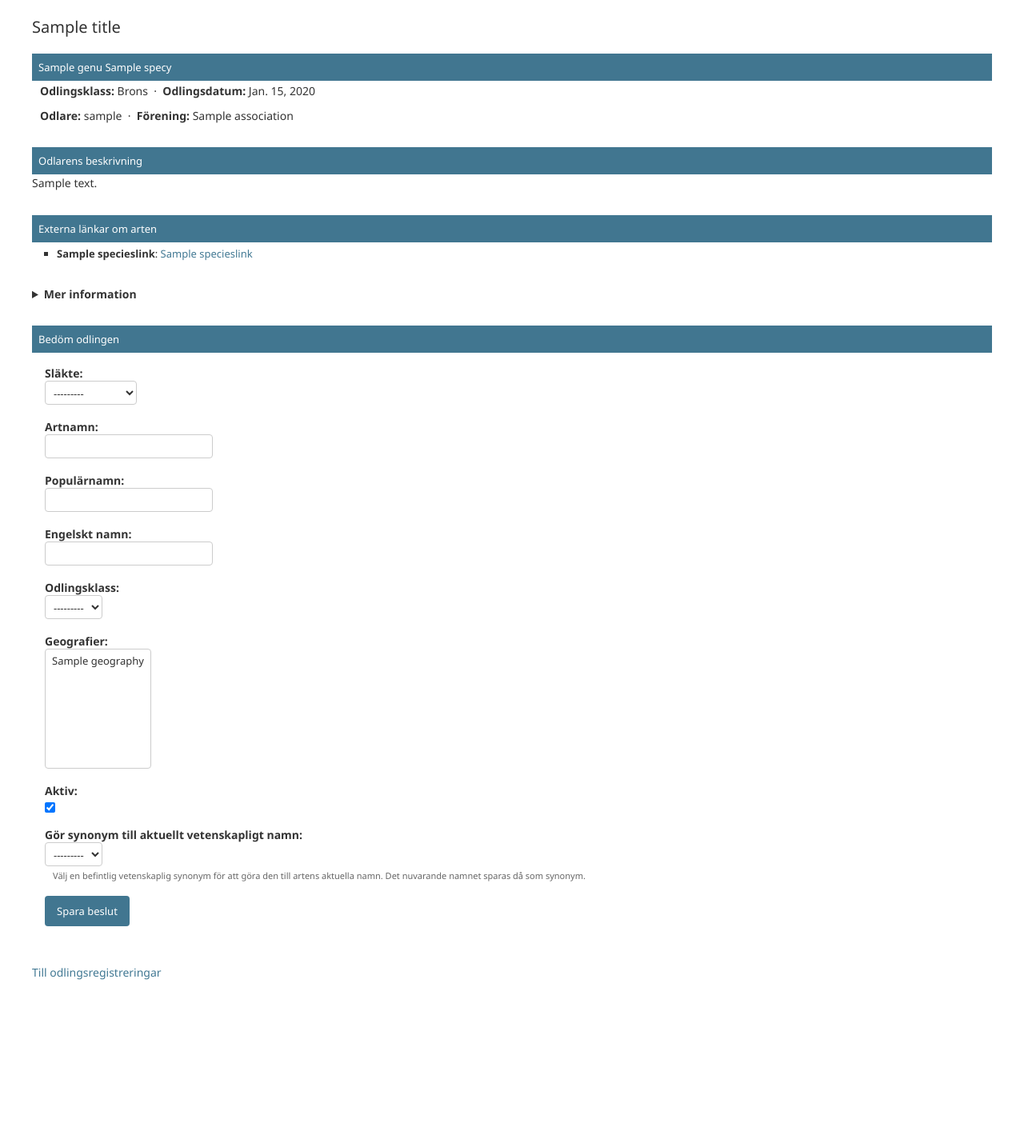
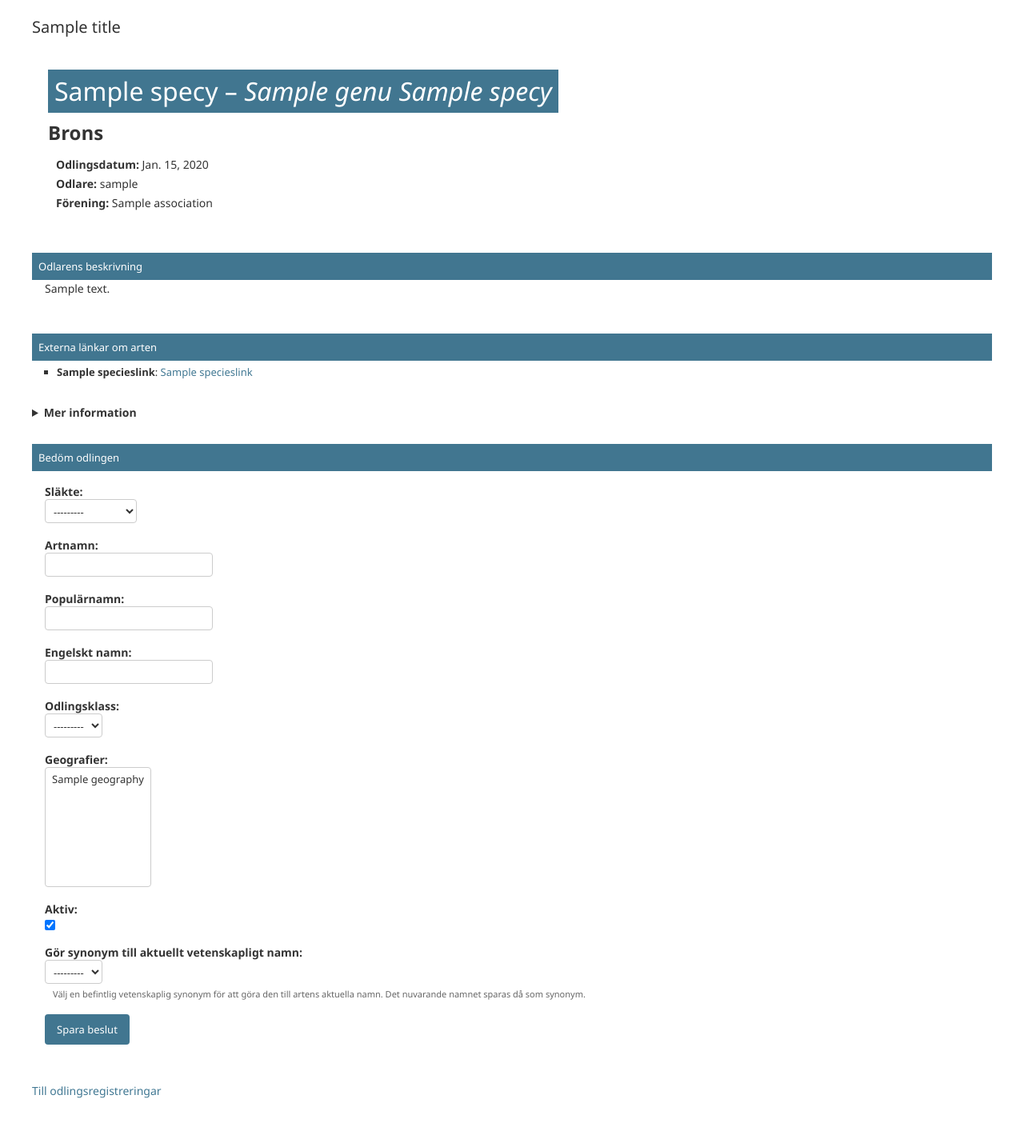
Before and after one commit to Perrow/sarf-breeder-award, a Django app: template breedings/templates/admin/breedings/breedingregistration/review.html in a window 1280 px wide. Shown: the part 92-1516 px from the top of the page at 80% size. Before the commit the page ends 1317 px from the top, so only its background shows below. Run offline with Django 5.2, Linux system fonts and the light colour scheme; tables that the repository leaves empty hold one stand-in row (values such as "Sample post"); the template is opened without the code that fills it: values that come from a table or form of the project are taken from there, most other values are stand-ins (such as "Sample title", 1, 10 or a date in 2020).

Commit message:
UI-004 align review header with public species presentation

```diff
--- a/breedings/templates/admin/breedings/breedingregistration/review.html
+++ b/breedings/templates/admin/breedings/breedingregistration/review.html
@@ -1,23 +1,27 @@
 {% extends "admin/base_site.html" %}
 
 {% block content %}
-<div class="module">
-    <h2>{{ registration.species }}</h2>
-    <p>
-        <strong>Odlingsklass:</strong> {{ registration.species.get_breeding_class_display }}
-        &nbsp;·&nbsp;
-        <strong>Odlingsdatum:</strong> {{ registration.breeding_date }}
-    </p>
-    <p>
-        <strong>Odlare:</strong> {{ registration.owner }}
-        &nbsp;·&nbsp;
-        <strong>Förening:</strong> {{ registration.association }}
-    </p>
+<div class="module" style="padding: 1.25rem;">
+    <div style="display: flex; justify-content: space-between; gap: 1.5rem; align-items: flex-start; flex-wrap: wrap;">
+        <div>
+            <h2 style="font-size: 2rem; line-height: 1.2; margin: 0 0 .5rem;">
+                {% if registration.species.common_name %}{{ registration.species.common_name }} – {% endif %}<em>{{ registration.species }}</em>
+            </h2>
+            <div style="font-size: 1.5rem; font-weight: 700; margin-bottom: .75rem;">
+                {{ registration.species.get_breeding_class_display }}
+            </div>
+            <p style="margin: 0; line-height: 1.7;">
+                <strong>Odlingsdatum:</strong> {{ registration.breeding_date }}<br>
+                <strong>Odlare:</strong> {{ registration.owner }}<br>
+                <strong>Förening:</strong> {{ registration.association }}
+            </p>
+        </div>
+    </div>
 </div>
 
 <div class="module">
     <h2>Odlarens beskrivning</h2>
-    <div style="max-width: 70rem; line-height: 1.5;">
+    <div style="max-width: 70rem; line-height: 1.5; padding: 0 1rem 1rem;">
         {{ registration.description|default:"Ingen beskrivning angiven."|linebreaksbr }}
     </div>
 </div>
```
